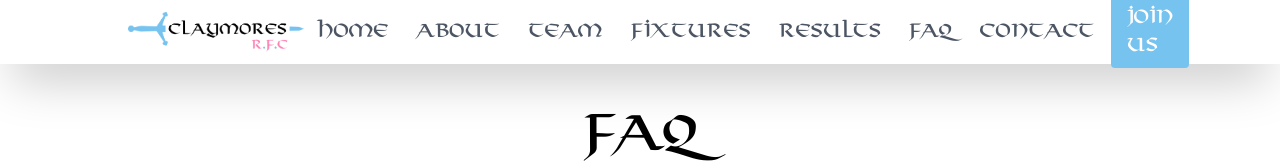
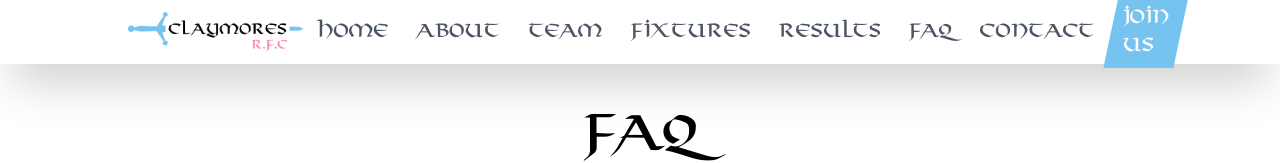
Before and after one commit to CarlosLavayenJr/Claymore-Website, a Next.js app: page /faq in a window 1280 px wide. Shown: the top 163 px of the page. Built offline with nearby package versions, Linux system fonts and the light colour scheme; no server answers.

Commit message:
Restyle Join Us nav button to match nav link shape
Always-visible skew fill with white text instead of a rectangular button.
Hover lightens the blue rather than sweeping in from scratch.

Co-Authored-By: Claude Sonnet 4.6 <noreply@anthropic.com>

```diff
--- a/components/Navbar.tsx
+++ b/components/Navbar.tsx
@@ -53,8 +53,9 @@ export const Navbar = () => {
                             <NavLink href="/results">Results</NavLink>
                             <NavLink href="/faq">FAQ</NavLink>
                             <NavLink href="/contact">Contact</NavLink>
-                            <Link href="/join" className="ml-2 px-4 py-2 bg-[#77c3ef] text-white font-claymore text-lg rounded hover:opacity-90 transition-opacity">
-                                Join Us
+                            <Link href="/join" className="relative group px-3 py-2 text-white font-claymore text-lg">
+                                <span className="relative z-10">Join Us</span>
+                                <span className="absolute inset-0 bg-[#77c3ef] group-hover:bg-[#a0d5f5] transform -skew-x-12 transition-colors"></span>
                             </Link>
                         </div>
 
```
